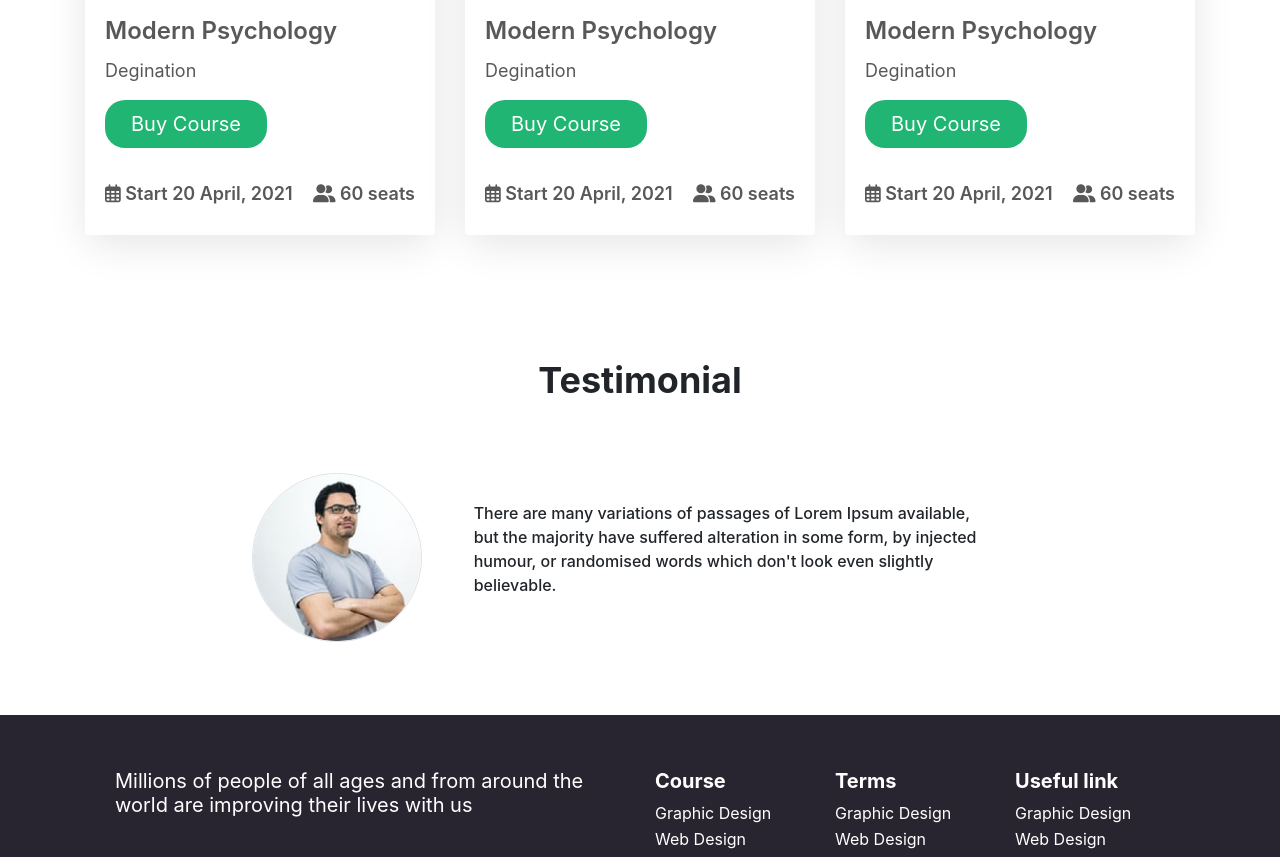
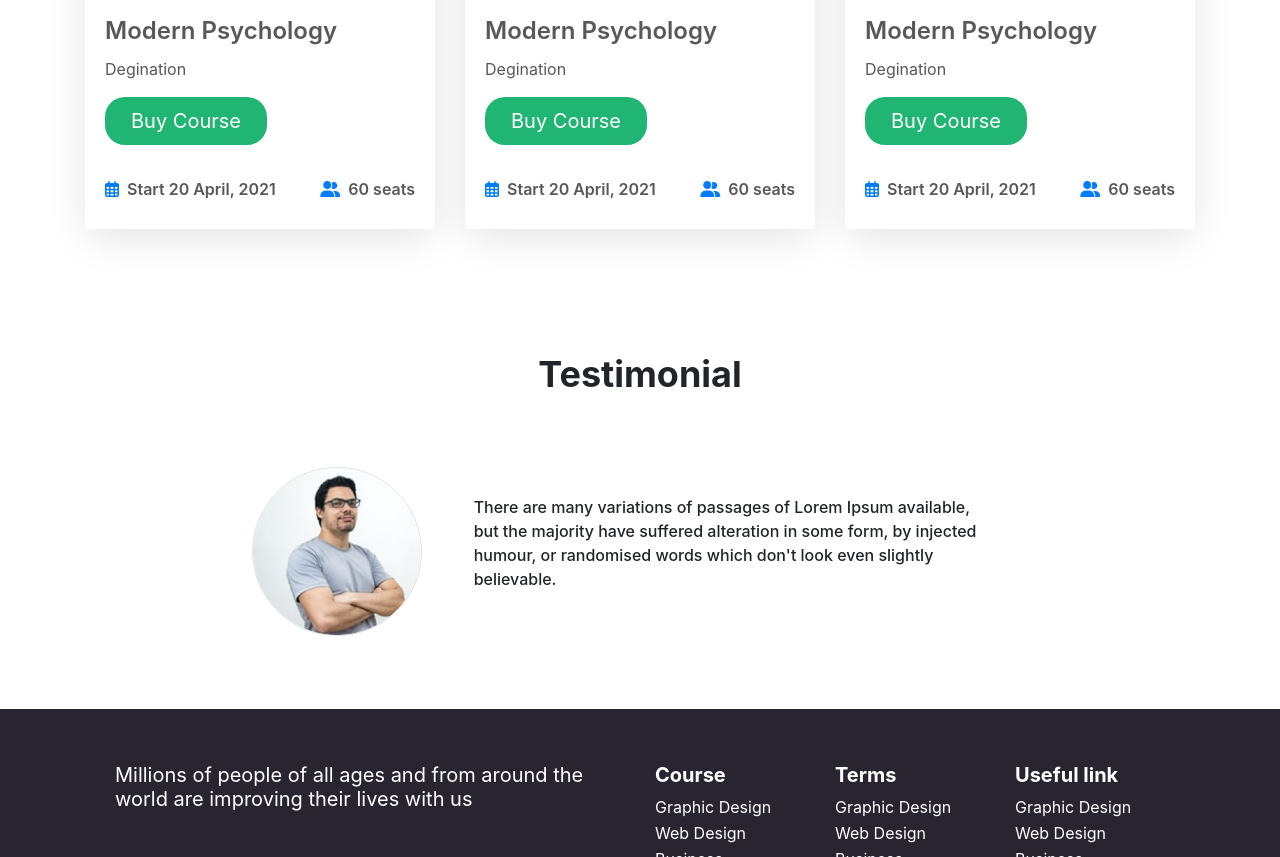
Before and after one commit to ObidulKadir/e-school, a plain HTML site: page index.html in a window 1280 px wide. Shown: the part 1454-2311 px from the top of the page. Drawn offline with nearby package versions, Linux system fonts and the light colour scheme.

Commit message:
updated icon color

```diff
--- a/css/style.css
+++ b/css/style.css
@@ -80,14 +80,15 @@ header{
     font-size: 36px;
     font-weight: 700;
 }
-.cours-p, #courses p{
+#courses p{
     color: #585859;
-    font-size: 18px;
+    font-size: 16px;
 }
 #courses .card-footer{
     border: none;
     background: #ffffff;
     font-weight: 600;
+
 }
 #courses h5{
     font-weight: 600;
@@ -116,9 +117,7 @@ header{
 }
 
 #testimonials .container{
-
     margin-bottom: 0;
-
 }
 .footer-row{
     padding: 30px;
--- a/index.html
+++ b/index.html
@@ -25,10 +25,10 @@
 
                 <div class="collapse navbar-collapse" id="navbarNav">
                     <ul class="navbar-nav ml-auto">
-                        <li class="nav-item active"><a class="nav-link" href="">Books</a></li>
+                        <li class="nav-item active"><a class="nav-link" href="#books">Books</a></li>
                         <li class="nav-item"><a class="nav-link" href="#courses">Courses</a></li>
-                        <li class="nav-item"><a class="nav-link" href="">Others</a></li>
-                        <li class="nav-item"><a class="nav-link" href="">Blog</a></li>
+                        <li class="nav-item"><a class="nav-link" href="#testimonials">Others</a></li>
+                        <li class="nav-item"><a class="nav-link" href="#footer">Blog</a></li>
                         <button class="signin-button">Sign in</button>
                     </ul>
                 </div>
@@ -59,7 +59,7 @@
     </header>
 
     <section>
-        <article>
+        <article id="books">
             <div class="container">
                 <div class="card-deck pt-5">
                     <div class="card col-md-3 text-center  icon-content" id="icon-content">
@@ -99,9 +99,9 @@
                       </div>
                       <div class="card-footer">
 
-                        <div class="d-flex justify-content-between course-p">
-                            <p><i class="far fa-calendar-alt"></i> Start 20  April, 2021</p>
-                            <p><i class="	fas fa-user-friends"></i> 60 seats</p>
+                        <div class="d-flex justify-content-between">
+                            <p><i class="far fa-calendar-alt text-primary mr-1"></i> Start 20  April, 2021</p>
+                            <p><i class="text-primary fas fa-user-friends mr-1"></i> 60 seats</p>
                         </div>
                       </div>
                     </div>
@@ -114,9 +114,9 @@
                       </div>
                       <div class="card-footer">
 
-                        <div class="d-flex justify-content-between course-p">
-                            <p><i class="far fa-calendar-alt"></i> Start 20  April, 2021</p>
-                            <p><i class="	fas fa-user-friends"></i> 60 seats</p>
+                        <div class="d-flex justify-content-between">
+                            <p><i class=" text-primary far fa-calendar-alt mr-1"></i> Start 20  April, 2021</p>
+                            <p><i class=" text-primary fas fa-user-friends mr-1"></i> 60 seats</p>
                         </div>
                       </div>
                     </div>
@@ -129,9 +129,9 @@
                       </div>
                       <div class="card-footer">
 
-                        <div class="d-flex justify-content-between course-p">
-                            <p><i class="far fa-calendar-alt"></i> Start 20  April, 2021</p>
-                            <p><i class="	fas fa-user-friends"></i> 60 seats</p>
+                        <div class="d-flex justify-content-between">
+                            <p><i class=" text-primary far fa-calendar-alt mr-1"></i> Start 20  April, 2021</p>
+                            <p><i class=" text-primary fas fa-user-friends mr-1"></i> 60 seats</p>
                         </div>
                       </div>
                     </div>
@@ -156,7 +156,7 @@
         </article>
     </section>
 
-    <footer style="background-color: #282531; color: white;">
+    <footer id="footer" style="background-color: #282531; color: white;">
         <div class="container pt-4">
            <div class="row footer-row justify-content-around">
                 <div class="col-md-6">
```
